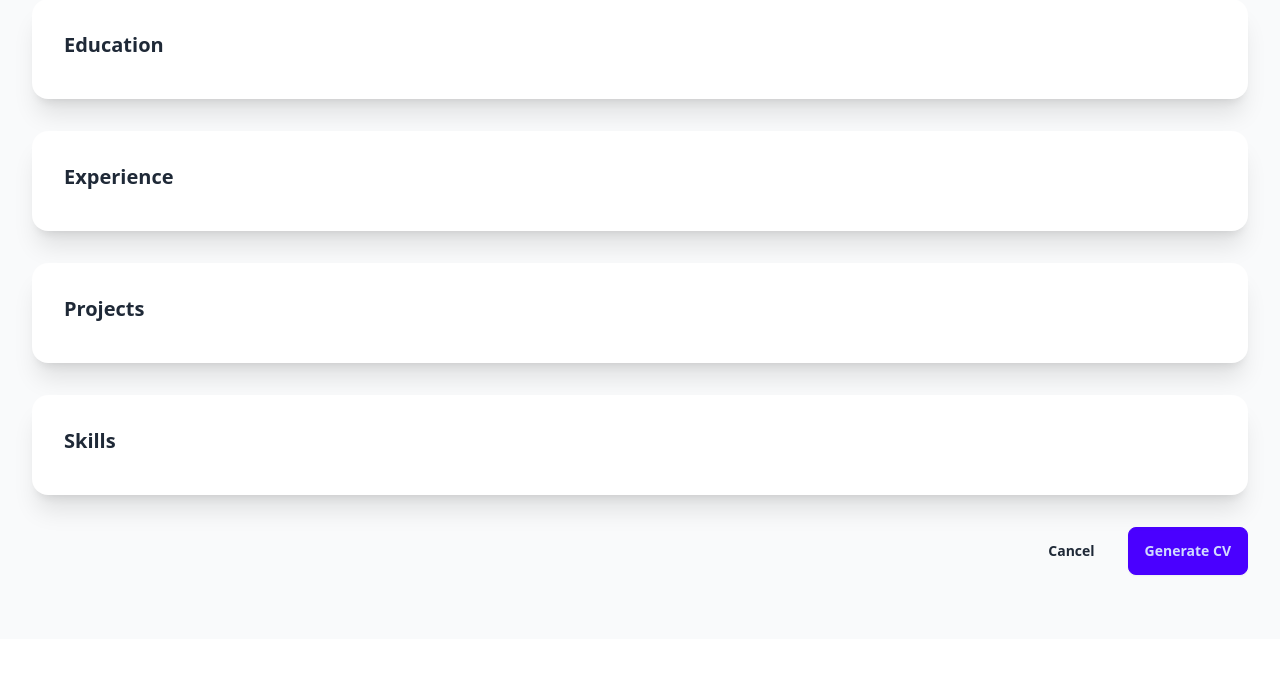
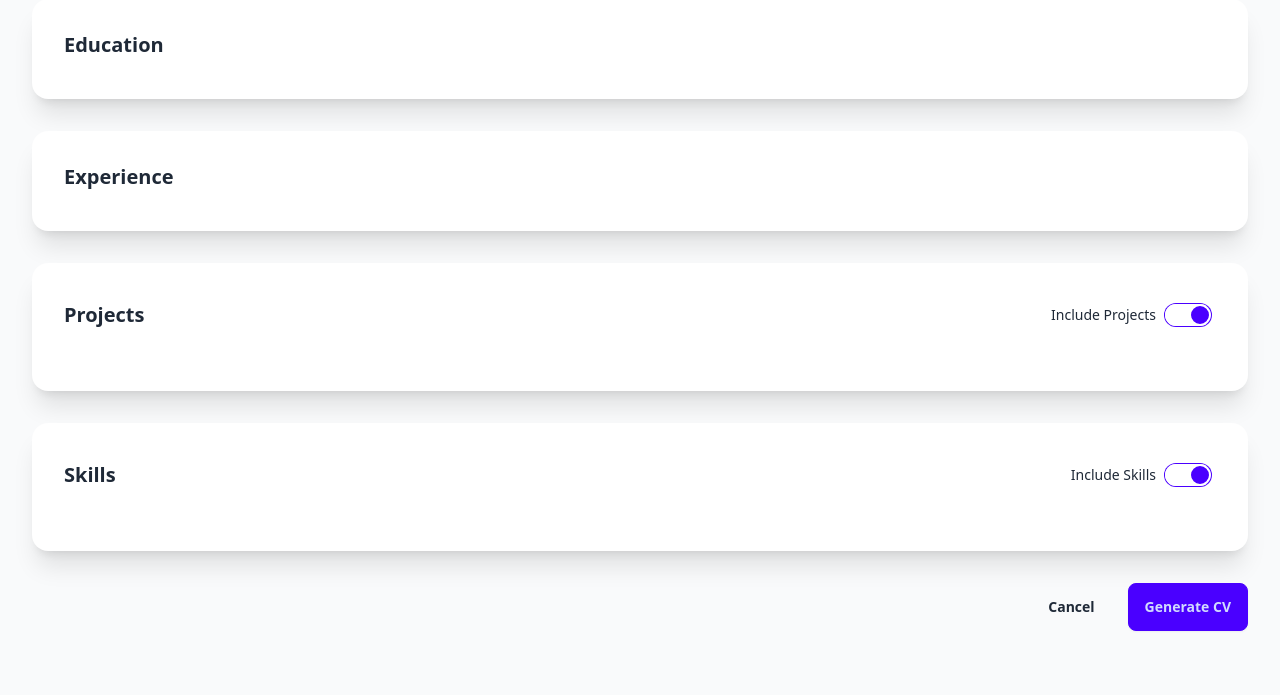
Before and after one commit to koljapluemer/cvcvcv, a Django app: page /cv/create/ in a window 1280 px wide. Shown: the part 773-1468 px from the top of the page. Before the commit the page ends 1349 px from the top, so only its background shows below. Run offline with Django 5.2, Linux system fonts and the light colour scheme; data that the repository does not hold is empty; some libraries are stand-ins or nearby versions.

Commit message:
allow toggling skills and projects

```diff
--- a/cv/templates/cv/cv_form.html
+++ b/cv/templates/cv/cv_form.html
@@ -129,8 +129,16 @@
         <!-- Project Section -->
         <div class="card bg-base-100 shadow-xl">
             <div class="card-body">
-                <h2 class="card-title">Projects</h2>
-                <div class="space-y-4">
+                <div class="flex justify-between items-center mb-4">
+                    <h2 class="card-title">Projects</h2>
+                    <div class="form-control">
+                        <label class="label cursor-pointer">
+                            <span class="label-text mr-2">Include Projects</span>
+                            <input type="checkbox" name="include_projects" class="toggle toggle-primary" checked>
+                        </label>
+                    </div>
+                </div>
+                <div class="space-y-4" id="projects-content">
                     {% for project in project_items %}
                     <div class="border rounded-lg p-4">
                         <h3 class="font-semibold mb-2">{{ project.name }}</h3>
@@ -157,8 +165,16 @@
         <!-- Skill Section -->
         <div class="card bg-base-100 shadow-xl">
             <div class="card-body">
-                <h2 class="card-title">Skills</h2>
-                <div class="space-y-4">
+                <div class="flex justify-between items-center mb-4">
+                    <h2 class="card-title">Skills</h2>
+                    <div class="form-control">
+                        <label class="label cursor-pointer">
+                            <span class="label-text mr-2">Include Skills</span>
+                            <input type="checkbox" name="include_skills" class="toggle toggle-primary" checked>
+                        </label>
+                    </div>
+                </div>
+                <div class="space-y-4" id="skills-content">
                     {% for skill in skill_items %}
                     <div class="border rounded-lg p-4">
                         <h3 class="font-semibold mb-2">{{ skill.skill.name }}</h3>
--- a/cv/views.py
+++ b/cv/views.py
@@ -525,24 +525,26 @@ def cv_generate(request):
     context['experience_items'] = sorted(experience_items, key=lambda x: x['sort_date'], reverse=True)
 
     # Process project items
-    for project in project_model.objects.all():
-        include_type = request.POST.get(f'project_{project.id}')
-        if include_type != 'none':
-            item = {
-                'item': project,
-                'is_short': include_type == 'short'
-            }
-            context['project_items'].append(item)
+    if request.POST.get('include_projects') == 'on':
+        for project in project_model.objects.all():
+            include_type = request.POST.get(f'project_{project.id}')
+            if include_type != 'none':
+                item = {
+                    'item': project,
+                    'is_short': include_type == 'short'
+                }
+                context['project_items'].append(item)
 
     # Process skill items
-    for skill in skill_model.objects.all():
-        include_type = request.POST.get(f'skill_{skill.id}')
-        if include_type != 'none':
-            item = {
-                'item': skill,
-                'is_short': include_type == 'short'
-            }
-            context['skill_items'].append(item)
+    if request.POST.get('include_skills') == 'on':
+        for skill in skill_model.objects.all():
+            include_type = request.POST.get(f'skill_{skill.id}')
+            if include_type != 'none':
+                item = {
+                    'item': skill,
+                    'is_short': include_type == 'short'
+                }
+                context['skill_items'].append(item)
 
     # Render HTML template
     html_string = render_to_string('cv/cv_template.html', context)
```
